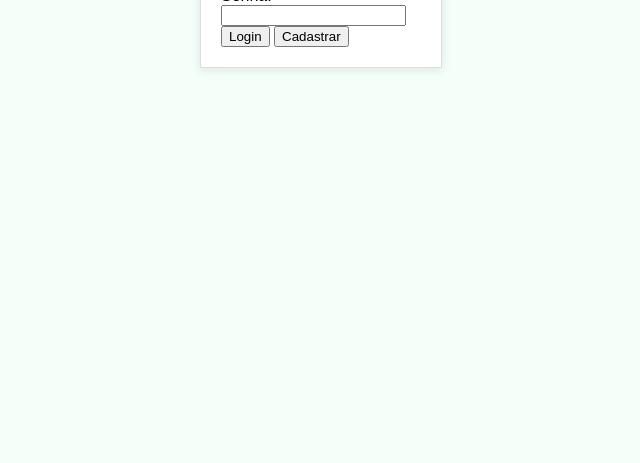
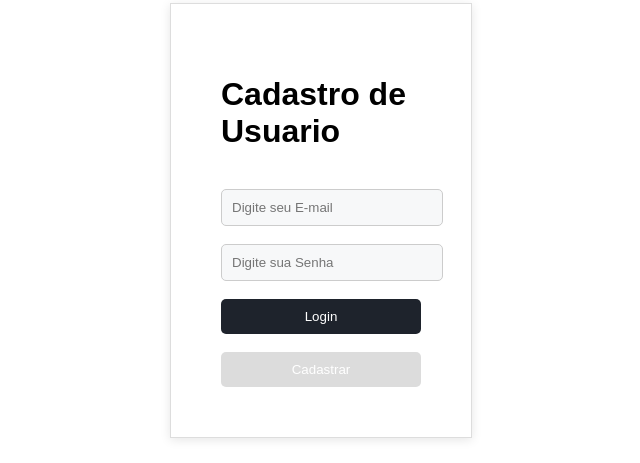
Before and after one commit to BruhSilva2005/aulaphp, a PHP site: page /login2.php in a window 1280 px wide. Shown: the part 437-900 px from the top of the page, without its empty margins (319-959 px from the left). Before the commit the page ends 507 px from the top, so only its background shows below. Run offline with PHP 8.4, Linux system fonts and the light colour scheme.

Commit message:
ultima_aula

```diff
--- a/login2.php
+++ b/login2.php
@@ -1,31 +1,3 @@
-<!--
-<!DOCTYPE html>
-<html lang="pt-BR">
-<head>
-    <meta charset="UTF-8">
-    <meta http-equiv="X-UA-Compatible" content="IE=edge">
-    <meta name="viewport" content="width=device-width, initial-scale=1.0">
-    <title>AMTU</title>
-    <link rel="stylesheet" href="main.css">
-</head>
-<body>
-    <div class="page">
-        <form method="POST" class="formLogin">
-            <h1>AMTU</h1>
-            <p>Digite os seus dados de acesso no campo abaixo.</p>
-            <label for="email">E-mail</label>
-            <input type="email" placeholder="Digite seu e-mail" autofocus="true" />
-            <label for="password">Senha</label>
-            <input type="password" placeholder="Digite seu e-mail" />
-            <a href="/">Esqueci minha senha</a>
-            <input type="submit" value="Acessar" class="btn" />
-        </form>
-    </div>
-
-</body>
-</html>
-
--->
 <?php
 
 
@@ -66,8 +38,9 @@ if($_SERVER['REQUEST_METHOD']==='POST'){
 <html lang="pt-br">
 <head>
 
-<div class="p-5 mb-4 bg-danger text-white">Sistema AMTU</div>
-<center><img src="onibus.jpg" width="315" height="200"/ ></center>
+<link href="https://fonts.googleapis.com/css?family=Pacifico" rel="stylesheet">
+    <h1 class="titulo">Sistema AMTU</h1>
+<center><img src="https://st4.depositphotos.com/20858482/38230/v/450/depositphotos_382305020-stock-illustration-bus-icon-vector-black-bus.jpg" width="300px" height="300px"></center>
 
 
     <meta charset="UTF-8">
@@ -80,21 +53,52 @@ if($_SERVER['REQUEST_METHOD']==='POST'){
             font-family: Arial, sans-serif;
             margin: 5px;
             padding: 20px;
-            background-color: #F5FFFA;
 
        }
 
        .form-container {
             max-width: 200px;
             margin: auto;
-            padding: 20px;
+            padding: 50px;
             background-color: #fff;
             border: 1px solid #ddd;
             box-shadow: 0 2px 10px rgba(0, 0, 0, 0.1);
 
 
 }
+.form-group {
+            margin-bottom: 20px;
+}
 
+.botao{
+    width: 100%;
+            padding: 10px;
+            border: 1px solid #ccc;
+            border-radius: 5px;
+            background: #f7f8f9;
+}
+button {
+            background-color: #1e232c;
+            width: 100%;
+            color: #fff;
+            border: none;
+            padding: 10px;
+            border-radius: 5px;
+            cursor: pointer;
+            display: block;
+            margin: 0 auto;
+        }
+        .titulo {
+            font-family: 'Pacifico', cursive;
+            font-size: 36px;
+            color: #333;
+            text-align: center;
+            transition: color 0.3s ease-in-out;
+        }
+
+        .titulo:hover {
+            color: #ff5733; /* Cor de destaque ao passar o mouse */
+        }
        </style>
 </head>
 
@@ -104,30 +108,25 @@ if($_SERVER['REQUEST_METHOD']==='POST'){
         <h1>Cadastro de Usuario</h1>
 
         <form method = "post">
-        <label for="email">Email:</label><br>
-            <input type="email" id="email" name="email" required><br>
-        <label for="senha">Senha:</label><br>
-            <input type="password" id="senha" name="senha" required><br>
-
-            <button type="submit" id="logar">Login</button>
-            <button type="submit" id="cadastrar">Cadastrar</button>
+        <label for="email"></label><br>
+            <input class="botao" type="email" id="email" name="email" required placeholder="Digite seu E-mail"><br>
+        <label for="senha"></label><br>
+            <input class="botao" type="password" id="senha" name="senha" required placeholder="Digite sua Senha"><br>
+<br>
+            <button type="submit" id="login">Login</button><br>
+            <button type="submit" id="cadastrar" style="background-color: 	#DCDCDC !important">Cadastrar</button>
 
         </form>
 
     </div>
     <script>
-  document.getElementById("logar").addEventListener("click", function() {
-    window.location.href = "menu.php";
-  });
-
   document.getElementById("cadastrar").addEventListener("click", function() {
     window.location.href = "cadastrar.php";
   });
-
-  document.getElementById("esqueci a senha").addEventListener("click", function() {
-    window.location.href = "gerador_senha.php";
+  document.getElementById("login").addEventListener("click", function() {
+    window.location.href = "futuro_menu.php";
   });
-</script>
+  </script>
 
     <?php if($usuario):?>
 
```
Also changed, not shown: futuro_menu.php (+12 -110 lines).
